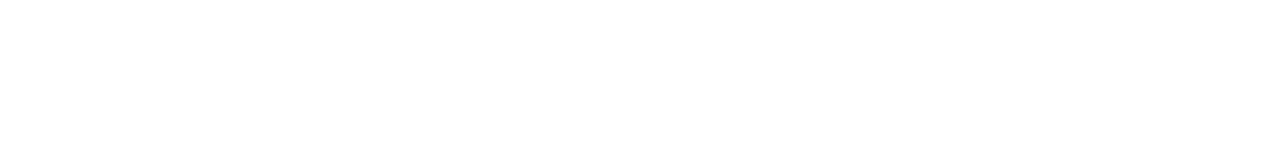
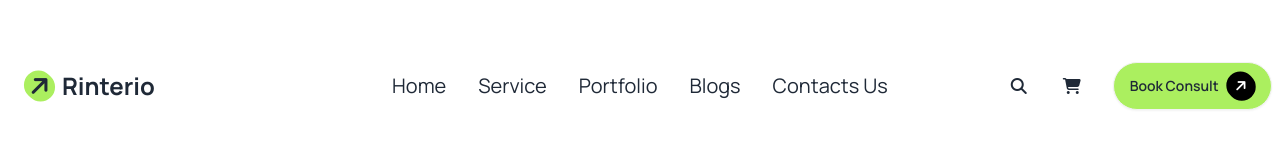
Before and after one commit to mohsyn007/Assignment-03, a plain HTML site: page index.html in a window 1280 px wide. Drawn offline with nearby package versions, Linux system fonts and the light colour scheme.

Commit message:
navigation section

```diff
--- a/index.html
+++ b/index.html
@@ -1,5 +1,5 @@
 <!DOCTYPE html>
-<html lang="en"  data-theme="light">
+<html lang="en" data-theme="light">
 
 <head>
     <meta charset="UTF-8">
@@ -16,9 +16,92 @@
     <link rel="preconnect" href="https://fonts.googleapis.com">
     <link rel="preconnect" href="https://fonts.gstatic.com" crossorigin>
     <link href="https://fonts.googleapis.com/css2?family=Manrope:wght@200..800&display=swap" rel="stylesheet">
+
+    <!-- Tailwind Custom -->
+    <script>
+        tailwind.config = {
+            theme: {
+                extend: {
+                    colors: {
+                        clifford: '#da373d',
+                        'btn-color': 'rgb(171, 239, 95);',
+                        'nav-color': 'rgb(255, 255, 255)',
+                    }
+                }
+            }
+        }
+    </script>
+    <Style>
+        .font-manrope {
+            font-family: "manrope", sans-serif;
+        }
+    </Style>
 </head>
 
-<body>
+<body class="font-manrope">
+    <!-- navigation section -->
+    <header class="pt-8 md:pt-12 px-6 lg:px-0">
+        <nav class="container mx-auto">
+
+            <div class="navbar bg-base-100">
+                <div class="navbar-start">
+                    <div class="dropdown">
+
+                        <ul tabindex="0"
+                            class="menu menu-sm dropdown-content bg-base-100 rounded-box z-[1] mt-3 w-52 p-2 shadow">
+                            <li><a>Home</a></li>
+
+                            <li><a>Service</a></li>
+
+                            <li><a>Portfolio</a></li>
+
+                            <li><a>Blogs</a></li>
+
+                            <li><a>Contacts Us</a></li>
+
+                        </ul>
+                    </div>
+
+                    <a class="btn btn-ghost font-bold text-2xl"><i
+                            class="fa-solid fa-arrow-right -rotate-45 bg-btn-color rounded-2xl p-1"></i> Rinterio</a>
+                </div>
+                <div class="navbar-center hidden lg:flex">
+                    <ul class="menu menu-horizontal px-1">
+                        <li class=" text-xl hover:text-red-500 duration-200"><a>Home</a></li>
+
+                        <li class=" text-xl hover:text-red-500 duration-300"><a>Service</a></li>
+
+                        <li class=" text-xl hover:text-red-500 duration-300"><a>Portfolio</a></li>
+
+                        <li class=" text-xl hover:text-red-500 duration-300"><a>Blogs</a></li>
+
+                        <li class=" text-xl hover:text-red-500 duration-300"><a>Contacts Us</a></li>
+                    </ul>
+                </div>
+                <div class="navbar-end gap-8">
+                    <i class="fa-solid fa-magnifying-glass bg-nav-color rounded-lg p-1 "></i>
+
+
+
+                    <i class="fa-solid fa-cart-shopping"></i>
+                    <a class="btn bg-btn-color font-semibold rounded-3xl">Book Consult <i
+                            class="fa-solid bg-black text-white rounded-2xl pl-2 p-2 -rotate-45 fa-arrow-right"></i></a>
+
+                </div>
+                <div tabindex="0" role="button" class="btn btn-ghost lg:hidden">
+                    <i class="fa-solid fa-bars text-2xl"></i>
+                </div>
+
+            </div>
+        </nav>
+
+        <!-- banner-section -->
+
+    </header>
+    <main>
+    </main>
+    <footer>
+    </footer>
 
 
 </body>
```
Also changed, not shown: tailwind.config.js (added, +8 -0 lines).
